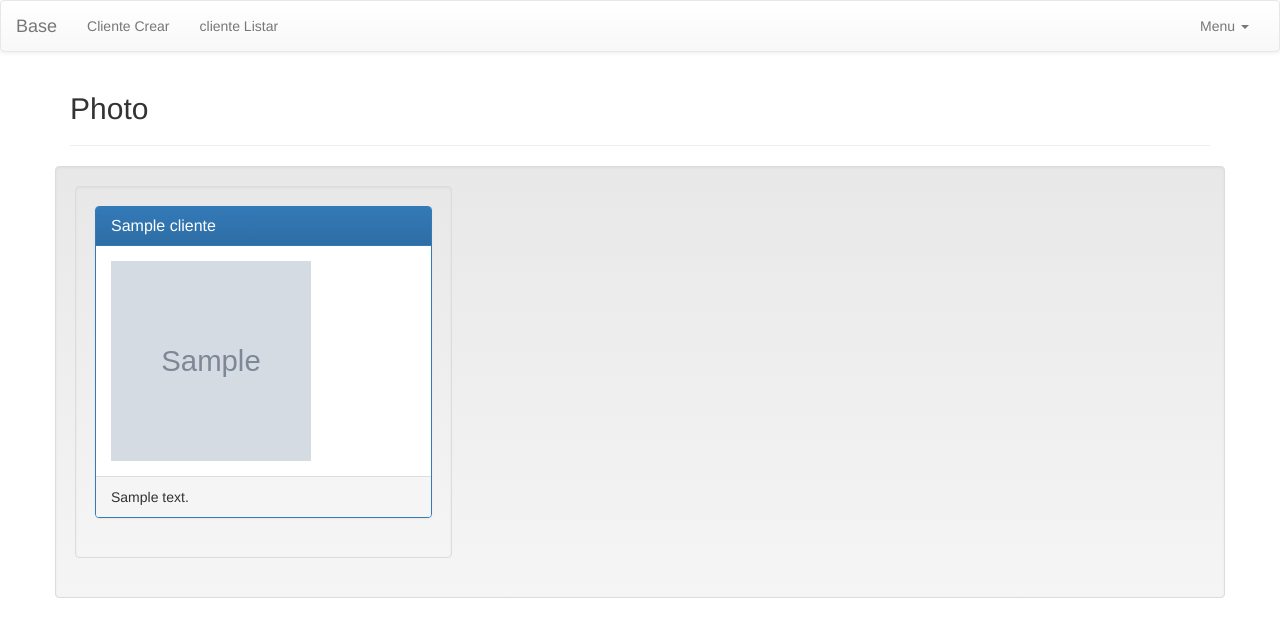
After one commit to feliscire/sam, a Django app: template clientes/templates/clientes/photo_ver.html in a window 1280 px wide. The commit adds this page. Shown: the top 637 px of the page. Run offline with Django 3.2, Linux system fonts and the light colour scheme; the template is opened without the code that fills it: most values are stand-ins (such as "Sample title", 1, 10 or a date in 2020); grey boxes marked "Sample" are stand-in pictures; some libraries are stand-ins or nearby versions.

Commit message:
Corregida las photos

```diff
--- a/clientes/templates/base.html
+++ b/clientes/templates/base.html
@@ -6,8 +6,17 @@
 <head lang="es">
     <meta charset="UTF-8">
     <title>Clientes</title>
+
+<!--
     <link rel="stylesheet" type="text/css" href="{% static 'css/bootstrap.min.css' %}">
     <link rel="stylesheet" type="text/css" href="{% static 'css/bases.css' %}">
+-->
+<!-- CDN Bootstrap -->
+    <link rel="stylesheet" href="https://maxcdn.bootstrapcdn.com/bootstrap/3.3.1/css/bootstrap.min.css">
+    <link rel="stylesheet" href="https://maxcdn.bootstrapcdn.com/bootstrap/3.3.1/css/bootstrap-theme.min.css">
+    <script src="https://ajax.googleapis.com/ajax/libs/jquery/1.11.1/jquery.min.js"></script>
+    <script src="https://maxcdn.bootstrapcdn.com/bootstrap/3.3.1/js/bootstrap.min.js"></script>
+
 </head>
 
 <body>
@@ -27,18 +36,18 @@
 
             <div class="collapse navbar-collapse" id="bs-example-navbar-collapse-1">
                 <ul class="nav navbar-nav">
-                    <li><a href="{% url "cliente_listar" %}">Cliente<span class="sr-only">(current)</span></a></li>
-                    <li><a href="{% url "cliente-foto2" %}">contacto</a></li>
+                    <li><a href="{% url "cliente_crear" %}">Cliente Crear<span class="sr-only">(current)</span></a></li>
+                    <li><a href="{% url "cliente_listar" %}">cliente Listar</a></li>
                 </ul>
                 <ul class="nav navbar-nav navbar-right">
                     <li class="dropdown">
-                        <a href="#" class="dropdown-toggle" data-toggle="dropdown" role="button" aria-expanded="false">Action
+                        <a href="#" class="dropdown-toggle" data-toggle="dropdown" role="button" aria-expanded="false">Menu
                             <span class="caret"></span>
                         </a>
                         <ul class="dropdown-menu" role="menu">
-                            <li><a href="{% url "cliente_crear" %}">cliente crear</a></li>
+                            <li><a href="{% url "photo_listar" %}">Foto Ver</a></li>
                             <li class="divider"></li>
-                            <li><a href="#">Log In</a></li>
+                            <li><a href="{% url "cliente_admin" %}">Log In</a></li>
                         </ul>
                     </li>
                 </ul>
@@ -85,8 +94,9 @@
 
 <!-- end .conteiner --></div>
 
-
+<!--
     <script src="https://code.jquery.com/jquery-1.10.2.min.js"></script>
     <script src="{% static 'js/bootstrap.min.js' %}"></script>
+-->
 </body>
 </html>
--- a/clientes/templates/clientes/photo_form.html
+++ b/clientes/templates/clientes/photo_form.html
@@ -11,6 +11,9 @@
 	{% csrf_token %}
 	{{ form.as_p }}
 	{{ form2.as_p }}
+	<button class="btn btn-primary" type="submit">GUARDAR</button>
+	<a class="btn btn-secondary" href="{% url 'cliente_listar' %}">Cancelar</a>
+</form>
 {% endblock maincontent %}
 
 {% block footer %}
--- /dev/null
+++ b/clientes/templates/clientes/photo_ver.html
@@ -0,0 +1,34 @@
+{% extends 'base.html' %}
+
+{% load static %}
+
+{% block section %}
+    <h2>Photo</h2>
+    <hr>
+{% endblock section %}
+
+{% block maincontent %}
+    <div class="row well">
+        {% for p in object_list.all %}
+            <div class="col-md-4 well">
+                <div class="panel panel-primary">
+                    <div class="panel-heading">
+                        <h3 class="panel-title">{{ p.title }}</h3>
+                    </div>
+                    <div class="panel-body">
+                        <a href="{% url "photo_listar" %}">
+                            <img src="{% static p.photo.url %}" style="width:200px;height:200px;"/>
+                        </a>
+                    </div>
+                    <div class="panel-footer">
+                        {% if p.comment %}
+                            {{ p.comment }}
+                        {% else %}
+                            <a href="{% url "photo_crear" %}">Photo crear</a>
+                        {% endif %}
+                    </div>
+                </div>
+            </div>
+        {% endfor %}
+    </div>
+{% endblock maincontent %}
--- a/clientes/urls.py
+++ b/clientes/urls.py
@@ -4,6 +4,7 @@ from . import views
 from clientes.views import ClienteList, ClienteCreate, ClienteUpdate, ClienteDelete, PhotoList, PhotoCreate
 
 urlpatterns = [
+    url(r'^admin$', views.cliente_admin, name="cliente_admin"),
     #url(r'^list/nuevo$', views.cliente_view, name='cliente_crear'),
     url(r'^nuevo$', ClienteCreate.as_view(), name='cliente_crear'),
     #url(r'^list/listar$', views.cliente_list, name='cliente_listar'),
```
Also changed, not shown: clientes/templates/clientes/modif_cliente.html (deleted, +0 -9 lines), clientes/views.py (+5 -2 lines).
